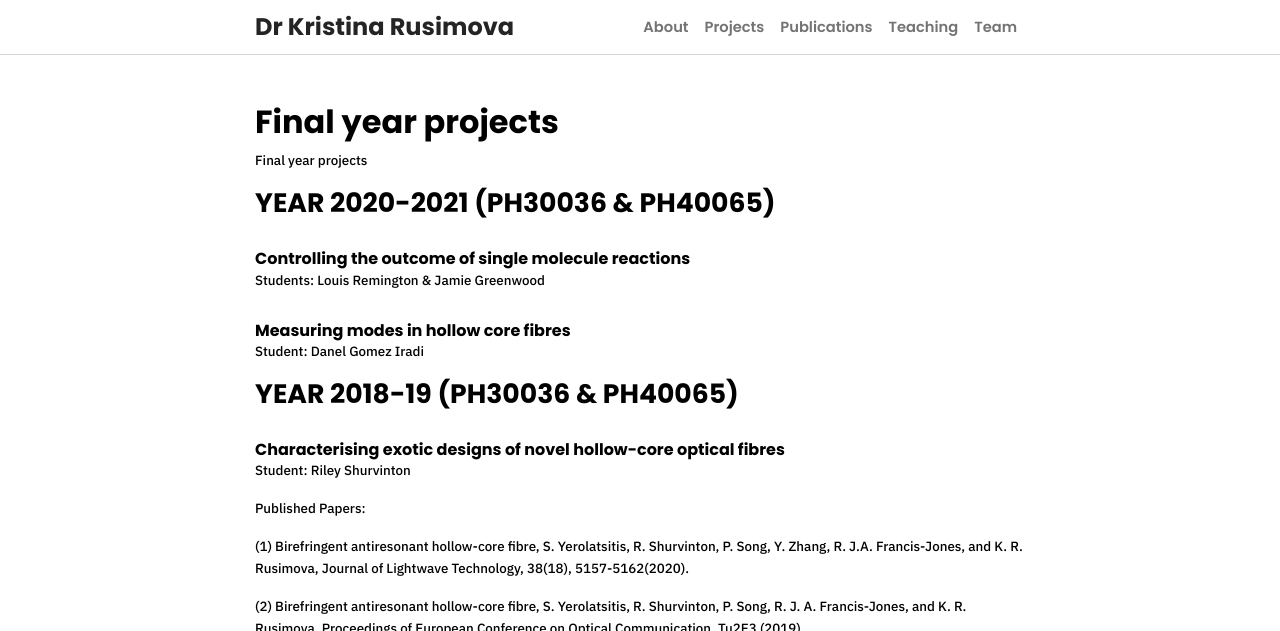
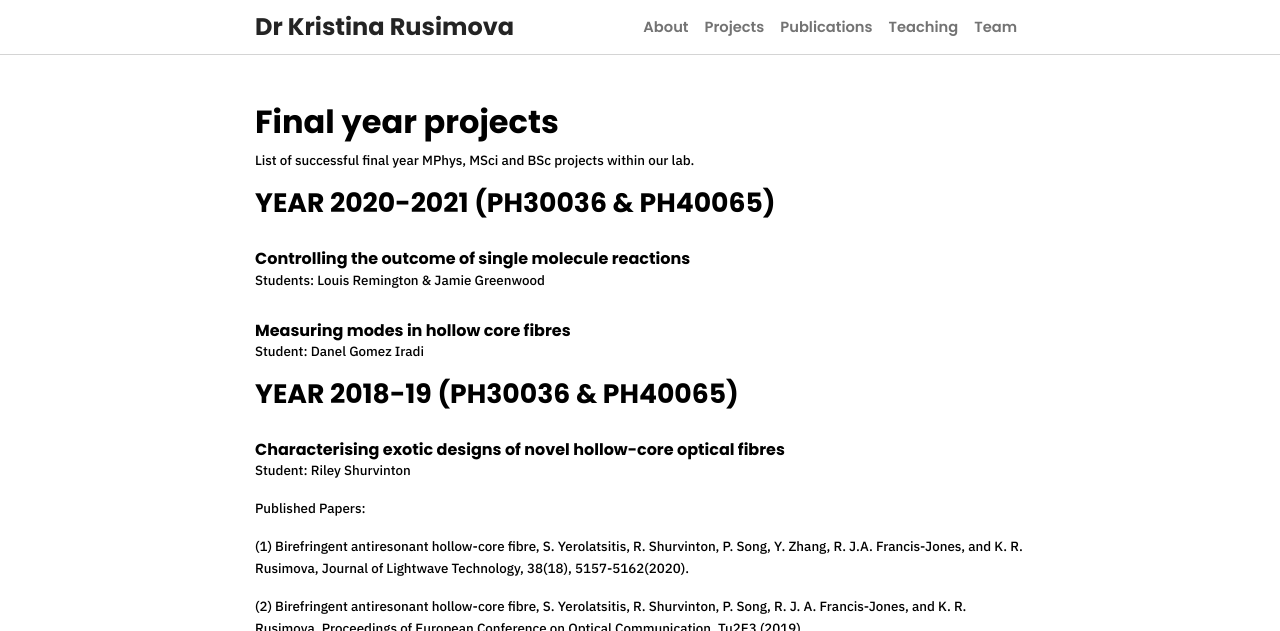
Before and after one commit to kristinarusimova/kristinarusimova.github.io, a Jekyll site: the page built from _teaching/mphys.md, in a window 1280 px wide and 900 px high, cut to the strip 0-631 px from the top of the window. Built offline with Jekyll 4.4.1, drawn with Linux system fonts in a browser that asks for light colours; nearby versions of some CDN libraries; a style sheet for code colours, icons or effects is not loaded.

Commit message:
Update mphys.md

```diff
--- a/_teaching/mphys.md
+++ b/_teaching/mphys.md
@@ -2,9 +2,9 @@
 layout: page
 title: Final year projects
 description: >
-    Final year projects
+    List of successful final year MPhys, MSci and BSc projects within our lab.
 location: University of Bath
-years: 2020-
+years: 2014-
 ---
 
 ## YEAR 2020-2021 (PH30036 & PH40065)
```
